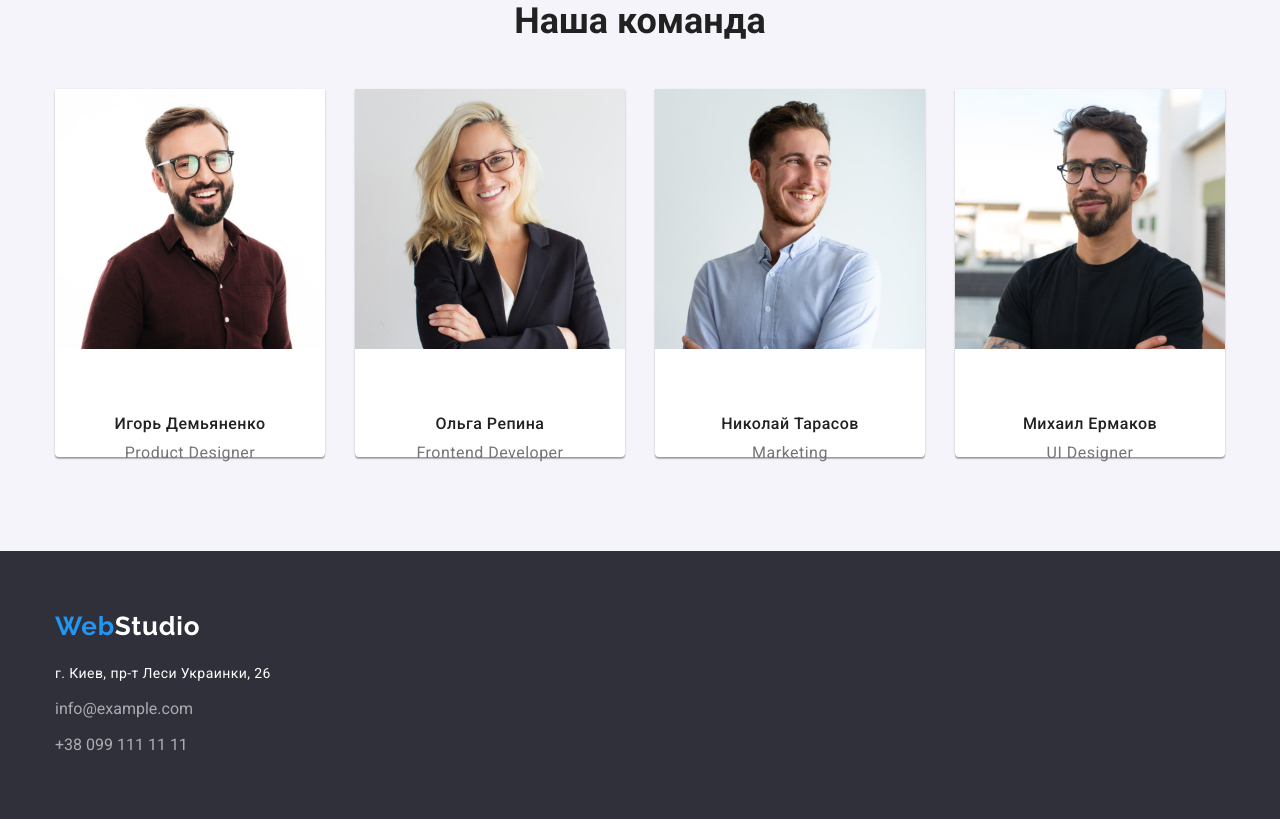
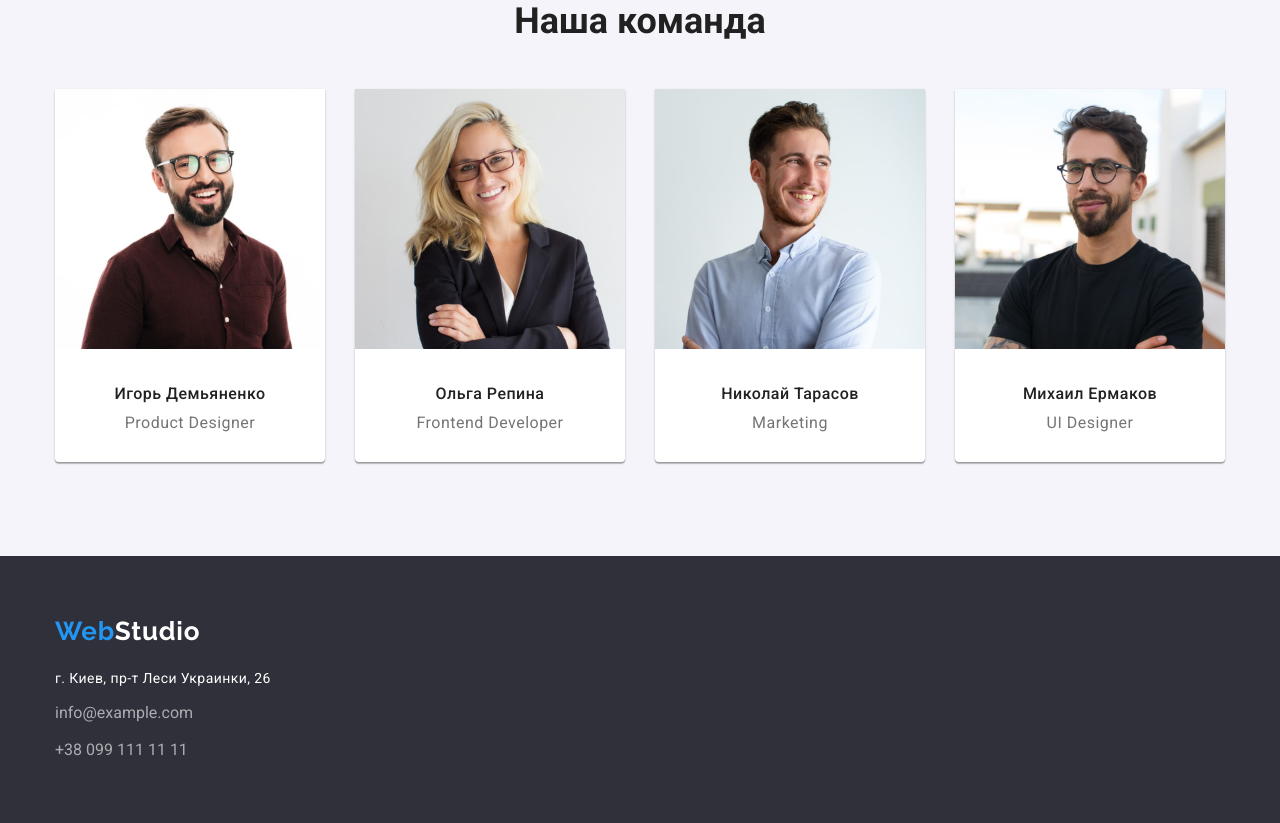
Before and after one commit to OksanaShcherbatyuk/goit-markup-hw-03, a plain HTML site: page index.html in a window 1280 px wide. Shown: the part 1541-2364 px from the top of the page. Drawn offline with nearby package versions, Linux system fonts and the light colour scheme.

Commit message:
виправляє помилки по падінгу-топ в тім кард, та прибирає висоту в тім дескр

```diff
--- a/css/styles.css
+++ b/css/styles.css
@@ -249,13 +249,11 @@ button {
 .team-card {
     background-color: var(--background-color);
     width: 270px;
-    height: 368px;
     box-shadow: 0px 1px 3px rgba(0, 0, 0, 0.12), 0px 1px 1px rgba(0, 0, 0, 0.14), 0px 2px 1px rgba(0, 0, 0, 0.2);
     border-radius: 0px 0px 4px 4px;
 }
 
 .team-descr {
-    padding-top: 30px;
     padding-bottom: 30px;
     padding-left: 32px;
     padding-right: 32px;
```
